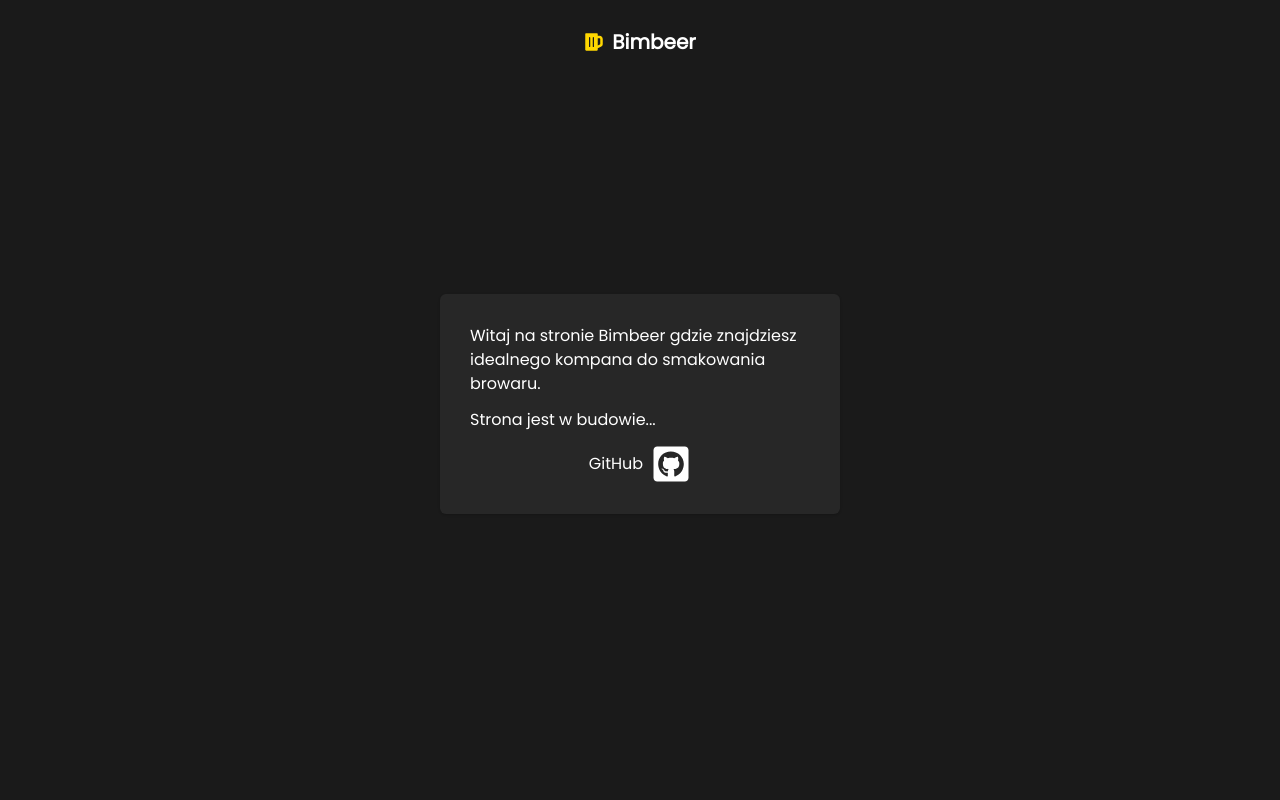
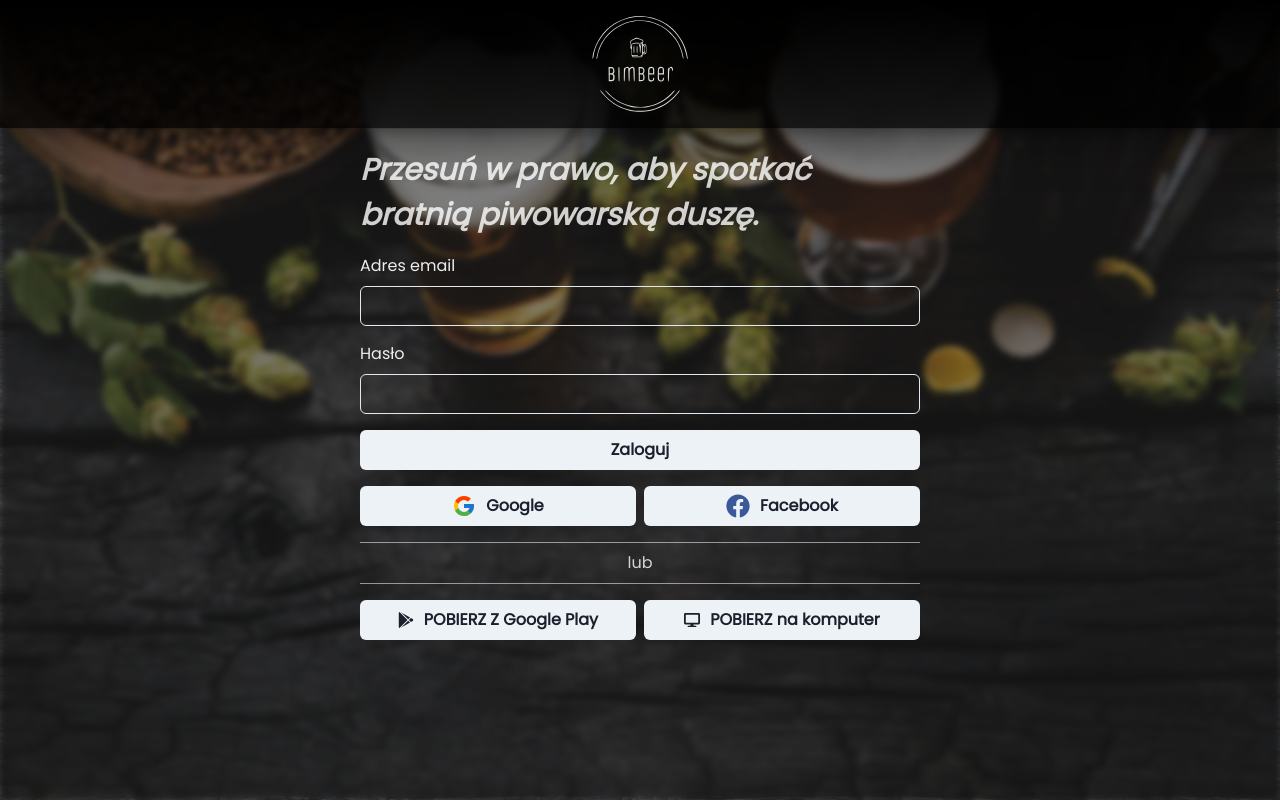
Before and after one commit to bimbeer/web_old, a React (Vite) app: page / in a window 1280 px wide. Built offline with nearby package versions, Linux system fonts and the light colour scheme.

Commit message:
Add concept of login page

```diff
--- a/src/App.jsx
+++ b/src/App.jsx
@@ -1,8 +1,7 @@
-import { Box } from "@chakra-ui/react";
 import "./App.css";
 import { ChakraProvider, extendTheme } from "@chakra-ui/react";
 
-import Start from "./component/Start";
+import Login from "./pages/login/Login";
 
 const theme = extendTheme({
   fonts: {
@@ -14,9 +13,7 @@ const theme = extendTheme({
 function App() {
   return (
     <ChakraProvider theme={theme}>
-      <Box bg="#1a1a1a">
-        <Start />
-      </Box>
+      <Login />
     </ChakraProvider>
   );
 }
--- a/src/index.css
+++ b/src/index.css
@@ -1,9 +1,12 @@
 @import url('https://fonts.googleapis.com/css2?family=Poppins&display=swap');
-
+/*
+html {
+  box-sizing: border-box;
+}
 :root {
   font-family: 'Poppins', sans-serif;
   box-sizing: border-box;
   margin: 0;
   padding: 0;
-  background: #1a1a1a;
-}
+  background: white;
+} */
--- /dev/null
+++ b/src/pages/login/Login.jsx
@@ -0,0 +1,12 @@
+import LoginBackground from "./components/LoginBackground";
+import LoginForm from "./components/LoginForm";
+import LoginHeader from "./components/LoginHeader";
+
+export default function Login() {
+  return (
+    <LoginBackground>
+      <LoginHeader />
+      <LoginForm />
+    </LoginBackground>
+  );
+}
--- /dev/null
+++ b/src/pages/login/components/LoginBackground.jsx
@@ -0,0 +1,23 @@
+import { Box } from "@chakra-ui/react";
+import beer_background from "../../../assets/graphics/beer_background.jpg";
+
+export default function LoginBackground({ children }) {
+  return (
+    <Box
+      backgroundImage={beer_background}
+      backgroundPosition="center"
+      backgroundRepeat="no-repeat"
+      backgroundSize="cover"
+      minHeight="100vh"
+    >
+      <Box
+        minHeight="100vh"
+        backdropFilter="auto"
+        backdropBlur="3px"
+        backdropBrightness="50%"
+      >
+        {children}
+      </Box>
+    </Box>
+  );
+}
--- /dev/null
+++ b/src/pages/login/components/LoginForm.jsx
@@ -0,0 +1,79 @@
+import {
+  Button,
+  Card,
+  CardBody,
+  Center,
+  Divider,
+  Flex,
+  FormControl,
+  FormLabel,
+  HStack,
+  Input,
+  Text,
+} from "@chakra-ui/react";
+import { FcGoogle } from "react-icons/fc";
+import { FaDesktop, FaFacebook, FaGooglePlay } from "react-icons/fa";
+
+export default function LoginForm() {
+  return (
+    <Flex width="100%" height="100%" align="center" justify="center">
+      <Card maxWidth="600px" rounded="3xl" boxShadow="none" bgColor="none">
+        <CardBody>
+          <Text
+            fontSize="3xl"
+            fontWeight="extrabold"
+            fontStyle="italic"
+            color="whiteAlpha.800"
+          >
+            Przesuń w prawo, aby spotkać bratnią piwowarską duszę.
+          </Text>
+
+          <Center>
+            <FormControl mt="1rem" mb="1rem">
+              <Flex gap="1rem" flexDirection="column">
+                <div>
+                  <FormLabel color="whiteAlpha.900">Adres email</FormLabel>
+                  <Input color="whiteAlpha.900" type="email" />
+                </div>
+                <div>
+                  <FormLabel color="whiteAlpha.900">Hasło</FormLabel>
+                  <Input color="whiteAlpha.900" type="password" />
+                </div>
+                <Button width="100%" type="submit">
+                  Zaloguj
+                </Button>
+              </Flex>
+            </FormControl>
+          </Center>
+          <HStack width="100%" justify="space-evenly">
+            <Button width="100%">
+              <FcGoogle size="1.5rem" />
+              <Text ml="10px">Google</Text>
+            </Button>
+            <Button width="100%">
+              <FaFacebook size="1.5rem" color="#3b5998" />
+              <Text ml="10px" color="facebook">
+                Facebook
+              </Text>
+            </Button>
+          </HStack>
+          <Divider mt="1rem" mb="0.5rem" />
+          <Center>
+            <Text color="whiteAlpha.800">lub</Text>
+          </Center>
+          <Divider mb="1rem" mt="0.5rem" />
+          <HStack width="100%" justify="space-evenly">
+            <Button width="100%">
+              <FaGooglePlay />
+              <Text ml="10px">POBIERZ Z Google Play</Text>
+            </Button>
+            <Button width="100%">
+              <FaDesktop />
+              <Text ml="10px">POBIERZ na komputer</Text>
+            </Button>
+          </HStack>
+        </CardBody>
+      </Card>
+    </Flex>
+  );
+}
--- /dev/null
+++ b/src/pages/login/components/LoginHeader.jsx
@@ -0,0 +1,18 @@
+import { Box, Center, Image } from "@chakra-ui/react";
+import logo from "../../../assets/graphics/logo.svg";
+
+export default function LoginHeader() {
+  return (
+    <Box
+      boxShadow="dark-lg"
+      pt="1rem"
+      pb="1rem"
+      width="100%"
+      bgGradient="linear(to-b, black, #000000cc)"
+    >
+      <Center>
+        <Image boxSize="6rem" src={logo} alt="Logo" />
+      </Center>
+    </Box>
+  );
+}
```
Also changed, not shown: src/component/Logo.jsx (added, +17 -0 lines), src/assets/graphics/beer_background.jpg (added), src/assets/graphics/logo.svg (added), src/pages/main/Main.jsx (added).
